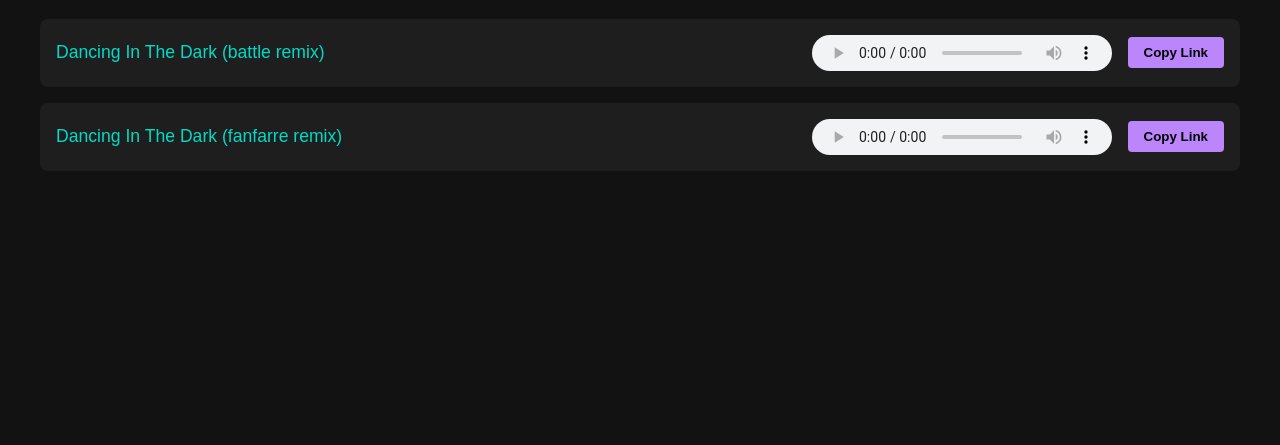
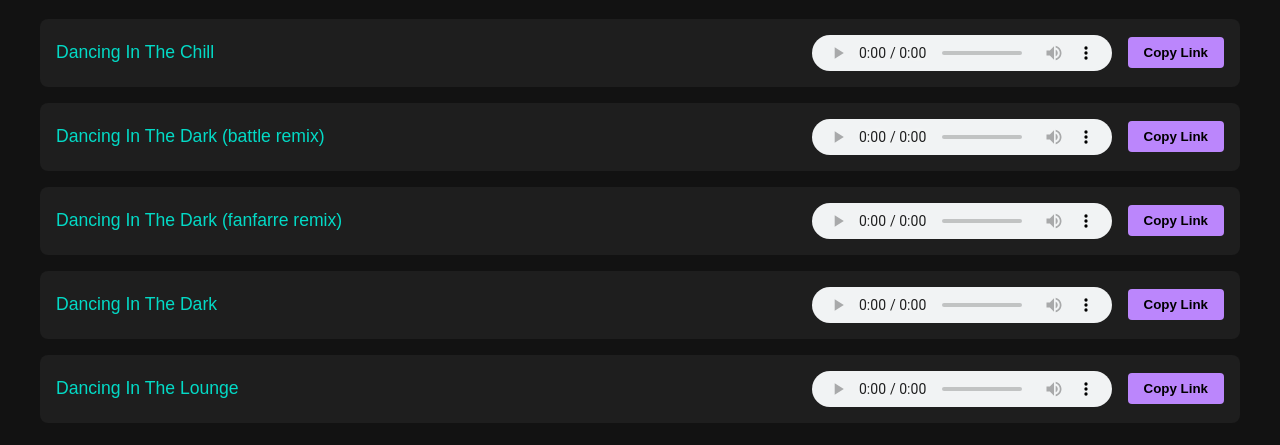
Before and after one commit to FelBraSil/myvault, a plain HTML site: page index.html in a window 1280 px wide. Shown: the part 101-546 px from the top of the page. Drawn offline with Linux system fonts and the light colour scheme.

Commit message:
Add new songs and update index.html

```diff
--- a/index.html
+++ b/index.html
@@ -20,6 +20,11 @@
     <h1>My Vault</h1>
     <ul>
         <li>
+            <a href="Dancing%20In%20The%20Chill.mp3">Dancing In The Chill</a>
+            <audio controls src="Dancing%20In%20The%20Chill.mp3"></audio>
+            <button onclick="copyToClipboard('Dancing%20In%20The%20Chill.mp3')">Copy Link</button>
+        </li>
+        <li>
             <a href="Dancing%20In%20The%20Dark%20(battle%20remix).mp3">Dancing In The Dark (battle remix)</a>
             <audio controls src="Dancing%20In%20The%20Dark%20(battle%20remix).mp3"></audio>
             <button onclick="copyToClipboard('Dancing%20In%20The%20Dark%20(battle%20remix).mp3')">Copy Link</button>
@@ -28,6 +33,16 @@
             <a href="Dancing%20In%20The%20Dark%20(fanfarre%20remix).mp3">Dancing In The Dark (fanfarre remix)</a>
             <audio controls src="Dancing%20In%20The%20Dark%20(fanfarre%20remix).mp3"></audio>
             <button onclick="copyToClipboard('Dancing%20In%20The%20Dark%20(fanfarre%20remix).mp3')">Copy Link</button>
+        </li>
+        <li>
+            <a href="Dancing%20In%20The%20Dark.mp3">Dancing In The Dark</a>
+            <audio controls src="Dancing%20In%20The%20Dark.mp3"></audio>
+            <button onclick="copyToClipboard('Dancing%20In%20The%20Dark.mp3')">Copy Link</button>
+        </li>
+        <li>
+            <a href="Dancing%20In%20The%20Lounge.mp3">Dancing In The Lounge</a>
+            <audio controls src="Dancing%20In%20The%20Lounge.mp3"></audio>
+            <button onclick="copyToClipboard('Dancing%20In%20The%20Lounge.mp3')">Copy Link</button>
         </li>
     </ul>
 
```
Also changed, not shown: 4 other files.
